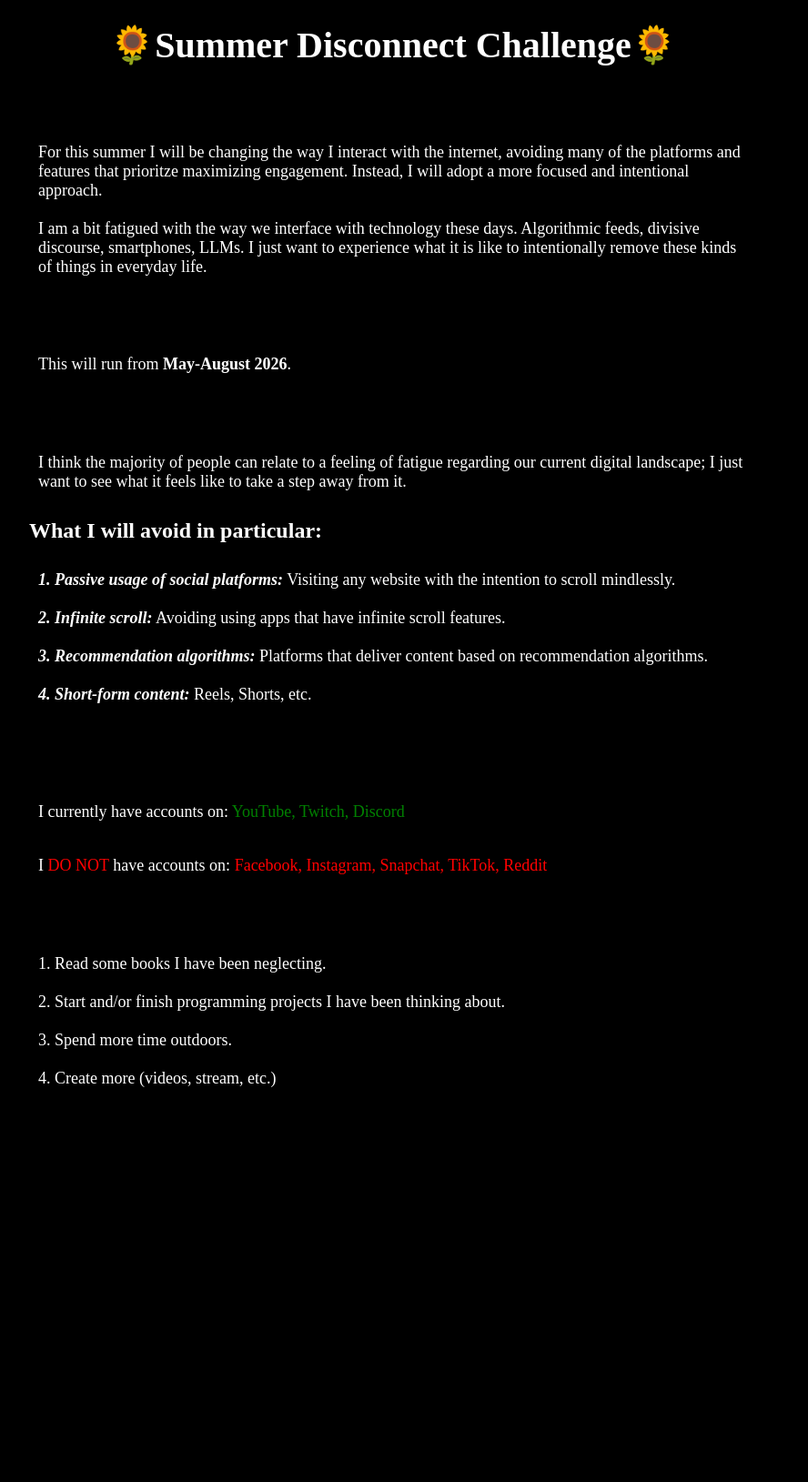
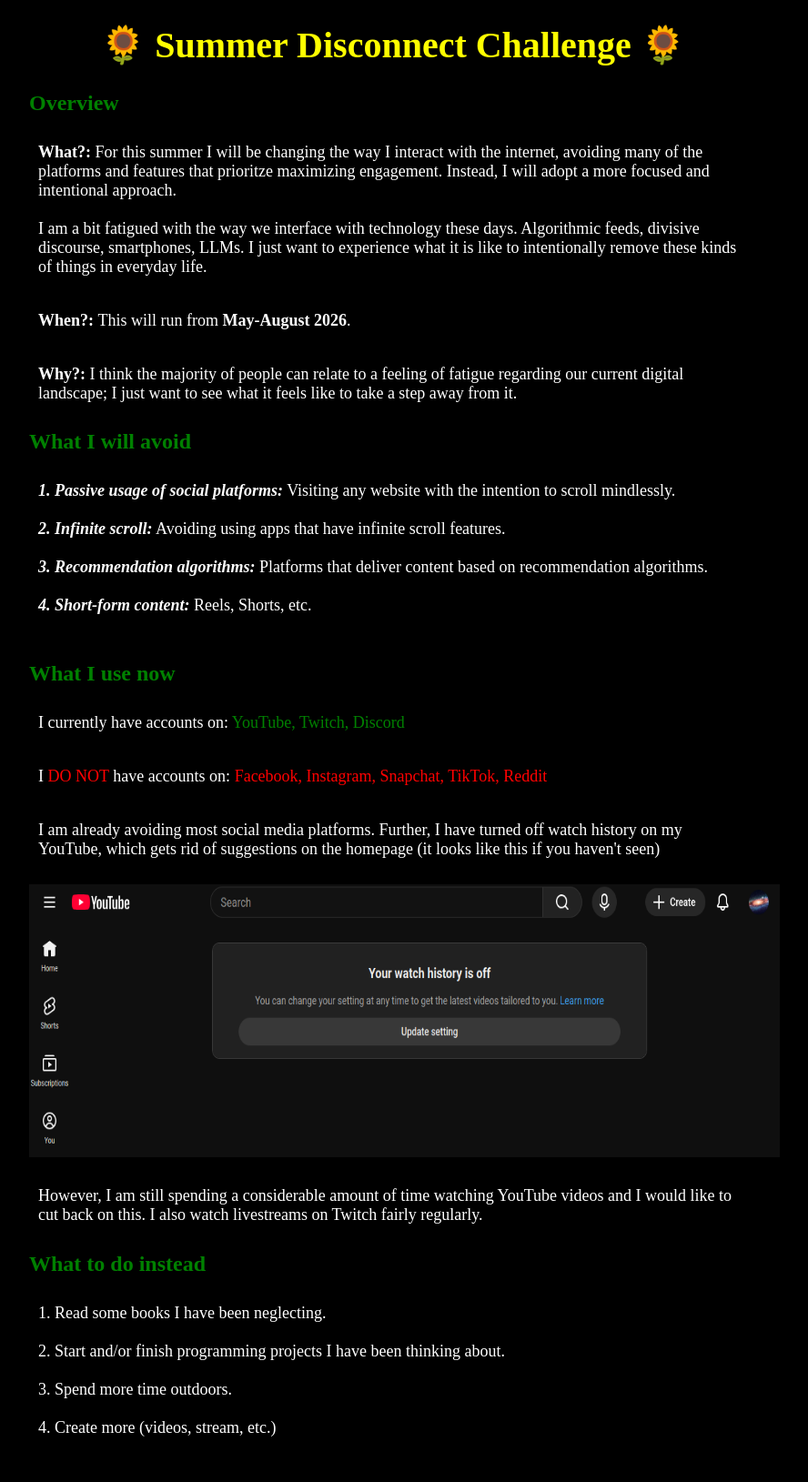
Before and after one commit to venvio/venvio.blog, a PHP site: page /disconnect.html in a window 1280 px wide. Shown: the part 496-2125 px from the top of the page at 91% size, without its empty margins (208-1096 px from the left). Before the commit the page ends 1691 px from the top, so only its background shows below. Run offline with PHP 8.4, Linux system fonts and the light colour scheme.

Commit message:
minor changes

```diff
--- a/disconnect.html
+++ b/disconnect.html
@@ -19,37 +19,33 @@
     <center><img src='assets/gifs/relaxing.gif' class='photo_headers'><center>
     </div>
 
-    <h1 class='header'>&#127803;Summer Disconnect Challenge&#127803;</h1>
+    <h1 class='header'>&#127803; <span style='color: yellow;'>Summer Disconnect Challenge</span> &#127803;</h1>
 
     <!-- Text -->
-    <h2>What?</h2>
-    <p class='body'>For this summer I will be changing the way I interact with the internet, avoiding many of the platforms and features that prioritze maximizing engagement. Instead, I will adopt a more focused and intentional approach. <br><br>
+    <h2 style='color: green;'>Overview</h2>
+    <p class='body'><b>What?: </b>For this summer I will be changing the way I interact with the internet, avoiding many of the platforms and features that prioritze maximizing engagement. Instead, I will adopt a more focused and intentional approach. <br><br>
 I am a bit fatigued with the way we interface with technology these days. Algorithmic feeds, divisive discourse, smartphones, LLMs. I just want to experience what it is like to intentionally remove these kinds of things in everyday life.
 </p>
+    <p class='body'><b>When?: </b>This will run from <b>May-August 2026</b>.
+    <p class='body'><b>Why?: </b>I think the majority of people can relate to a feeling of fatigue regarding our current digital landscape; I just want to see what it feels like to take a step away from it.</p>
 
-    <h2>When?</h2>
-    <p class='body'>This will run from <b>May-August 2026</b>.
-
-    <h2>Why?</h2>
-    <p class='body'>I think the majority of people can relate to a feeling of fatigue regarding our current digital landscape; I just want to see what it feels like to take a step away from it.</p>
-    <h2 style='color: white;'>What I will avoid in particular:</h2>
+    <h2 style='color: green;'>What I will avoid</h2>
 
     <p class='body'>
     <b><i>1. Passive usage of social platforms:</b></i> Visiting any website with the intention to scroll mindlessly.<br><br>
-
     <b><i>2. Infinite scroll:</b></i> Avoiding using apps that have infinite scroll features.<br><br>
-
     <b><i>3. Recommendation algorithms:</b></i> Platforms that deliver content based on recommendation algorithms.<br><br>
-
     <b><i>4. Short-form content:</b></i> Reels, Shorts, etc.<br><br>
     </p>
 
-
-    <h2>What do I use now?:</h2>
+    <h2 style='color: green;'>What I use now</h2>
     <p class='body'>I currently have accounts on: <span style='color: green'>YouTube, Twitch, Discord</span></p>
     <p class='body'>I <span style='color: red'>DO NOT</span> have accounts on: <span style='color: red'>Facebook, Instagram, Snapchat, TikTok, Reddit</span></p>
+    <p class='body'>I am already avoiding most social media platforms. Further, I have turned off watch history on my YouTube, which gets rid of suggestions on the homepage (it looks like this if you haven't seen)</p>
+    <center><img src='assets/photos/yt.png' style='width: 825px; height: 300px'></center>
+    <p class='body'>However, I am still spending a considerable amount of time watching YouTube videos and I would like to cut back on this. I also watch livestreams on Twitch fairly regularly.</p>
 
-    <h2>How do I want to fill my time?</h2>
+    <h2 style='color: green;'>What to do instead</h2>
     <p class='body'>
     1. Read some books I have been neglecting.<br><br>
 
--- a/styles.css
+++ b/styles.css
@@ -20,7 +20,7 @@
     /*color:rgb(205, 86, 223);*/
 
     /*green*/
-    /*color: rgb(60, 179, 113);*/
+    color: rgb(60, 179, 113);
 
     /*reddish (lol)*/
     /*color: rgb(255, 0, 122);*/
@@ -29,7 +29,7 @@
     /*color: rgb(0,139,139);*/
 
     /**/
-    color: rgb(0,191,255);
+   /* color: rgb(0,191,255);*/
 }
 
 .photo {
```
Also changed, not shown: index.html (+35 -27 lines), assets/photos/yt.png (added).
